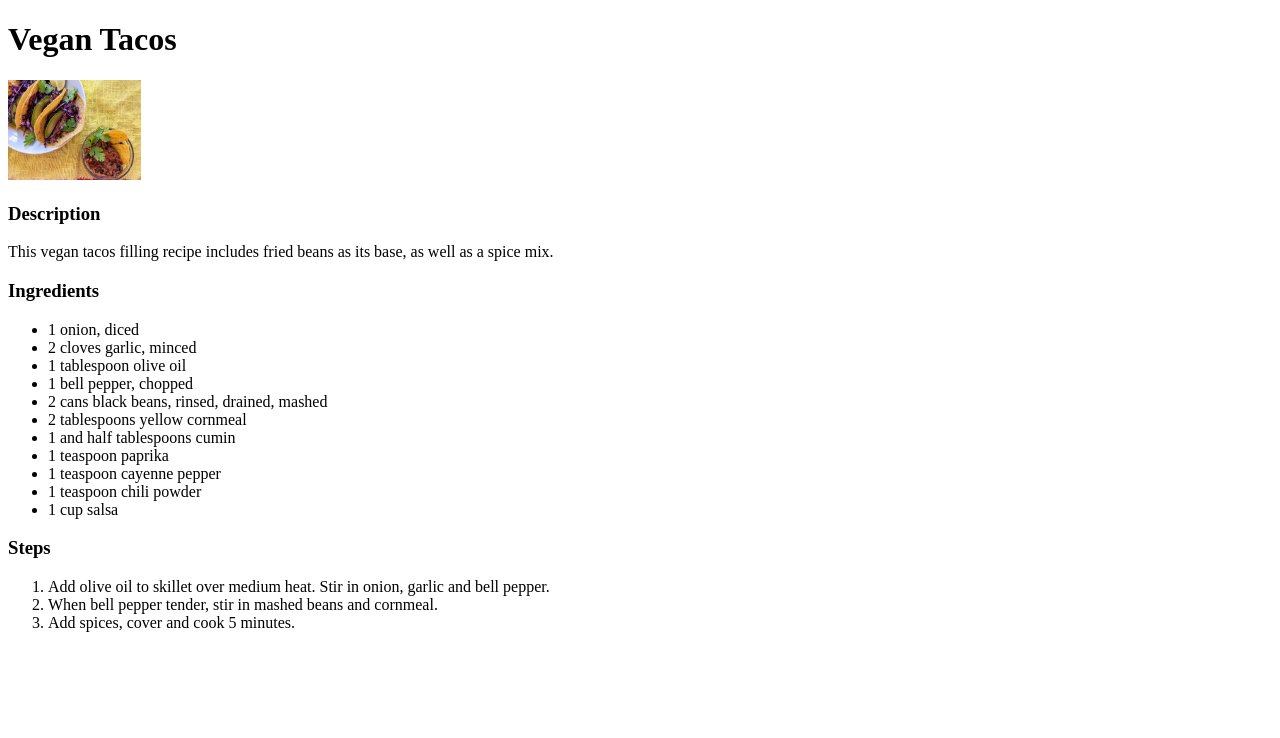
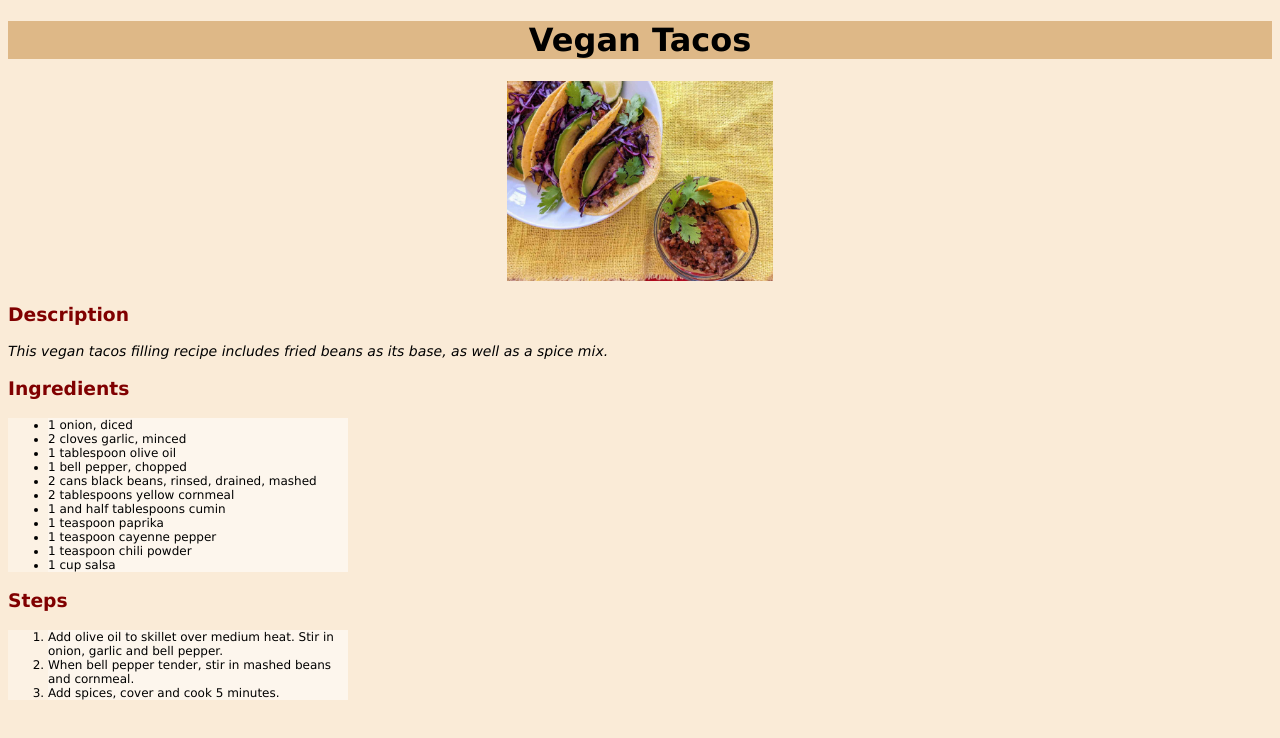
Before and after one commit to mnntrrr/odin-receipes, a plain HTML site: page recipes/vegantacos.html in a window 1280 px wide. Drawn offline with Linux system fonts and the light colour scheme.

Commit message:
Add CSS sheet and apply style

```diff
--- a/recipes/vegantacos.html
+++ b/recipes/vegantacos.html
@@ -3,12 +3,15 @@
     <head>
         <meta charset="UTF-8">
         <title>Odin Recipes | Vegan Tacos</title>
+        <link rel="stylesheet" href="../style.css">
     </head>
     <body>
         <h1>Vegan Tacos</h1>
-        <img src="../img/vegantacos.jpg" alt="Vegan Tacos" height="100">
+        <div class="img">
+            <img src="../img/vegantacos.jpg" alt="Vegan Tacos" height="200">
+        </div>
         <h3>Description</h3>
-        <p>This vegan tacos filling recipe includes fried beans as its base, as well as a spice mix. </p>
+        <p class="description">This vegan tacos filling recipe includes fried beans as its base, as well as a spice mix. </p>
         <h3>Ingredients</h3>
         <ul>
             <li>1 onion, diced</li>
--- /dev/null
+++ b/style.css
@@ -0,0 +1,45 @@
+* {
+    font-family: Verdana, Geneva, Tahoma, sans-serif;
+    background-color: #faebd7;
+}
+
+h1 {
+    background-color: #deb887;
+    text-align: center;
+}
+
+h3 {
+    color: maroon;
+}
+
+.img {
+    text-align: center;
+}
+
+ol, ul, li {
+    background-color: #ffffff50;
+    width: 300px;
+}
+
+li {
+    font-size: 12px;
+}
+
+a {
+    background-color: #ffffff00;
+    color: black;
+}
+
+a:hover {
+    background-color: #faebd750;
+    color: maroon;
+}
+
+a:visited {
+    color: maroon;
+}
+
+.description {
+    font-size: 14px;
+    font-style: italic;
+}
```
Also changed, not shown: index.html (+2 -1 lines), recipes/coleslaw.html (+5 -2 lines), recipes/lasagna.html (+1 -0 lines), recipes/pancakes.html (+5 -2 lines).
